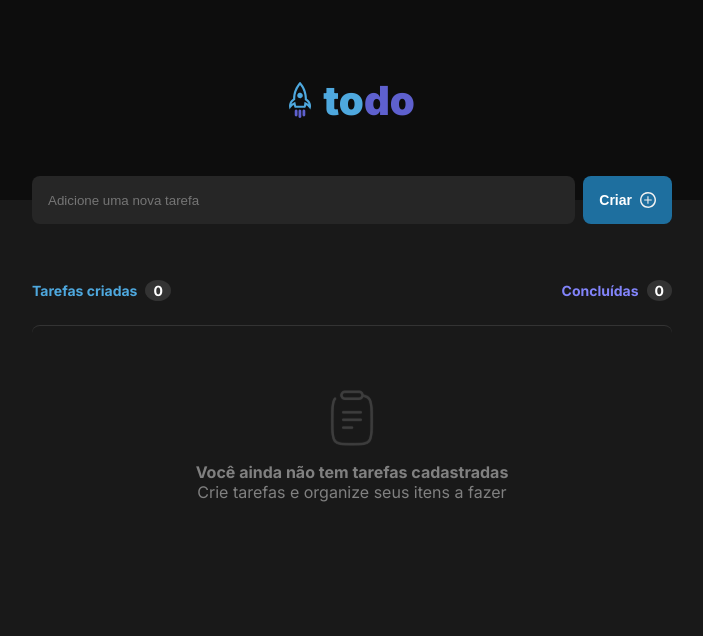
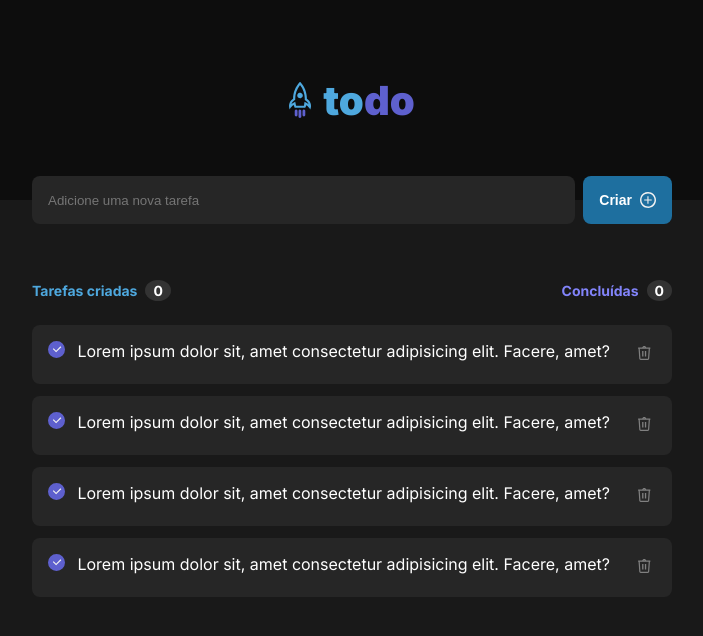
Before and after one commit to MatheusTG/to-do-list, a React (Vite) app: page / in a window 1280 px wide. Shown: the top 636 px of the page, without its empty margins (288-991 px from the left). Built offline with nearby package versions, Linux system fonts and the light colour scheme; the HTML template or start-up script is replaced by a standard one.

Commit message:
Task style

```diff
--- /dev/null
+++ b/src/components/Task.module.css
@@ -0,0 +1,29 @@
+.task {
+  display: grid;
+  grid-template-columns: auto 1fr auto;
+  align-items: start;
+  gap: 0.75rem;
+  background-color: var(--gray-500);
+  border-radius: 0.5rem ;
+  color: var(--gray-100);
+  padding: 1rem;
+}
+
+.checked,
+.trash {
+  background-color: transparent;
+  border: none;
+}
+
+.checkedButton {
+  border-radius: 50%;
+  border: 2px solid var(--blue);
+  width: 1.09rem;
+  height: 1.09rem;
+}
+
+.checkedButton.checked {
+  background: url('../assets/icons/Check.svg') no-repeat center;
+  background-color: var(--purple-dark);
+  border-color: var(--purple-dark);
+}
--- /dev/null
+++ b/src/components/Task.tsx
@@ -0,0 +1,23 @@
+import React from "react";
+import styles from "./Task.module.css";
+import Trash from "../assets/icons/Trash.svg?react";
+
+interface Props {
+  checked: boolean;
+  message: string;
+}
+
+const Task = ({ checked, message }: Props) => {
+  console.log(checked);
+  return (
+    <div className={styles.task}>
+      <button className={`${styles.checkedButton} ${styles.checked}`} />
+      {message}
+      <button className={styles.trash}>
+        <Trash />
+      </button>
+    </div>
+  );
+};
+
+export default Task;
--- a/src/components/Tasks.module.css
+++ b/src/components/Tasks.module.css
@@ -27,14 +27,19 @@
   color: var(--purple);
 }
 
-.tasks main {
+.noTasks {
+  gap: 1rem;
   display: grid;
   justify-items: center;
   justify-content: center;
-  gap: 1rem;
   padding-top: 4rem;
   border-top: 1px solid var(--gray-400);
   border-radius: 0.5rem;
+}
+
+.tasksList {
+  display: grid;
+  gap: 0.75rem;
 }
 
 .tasks main p {
--- a/src/components/Tasks.tsx
+++ b/src/components/Tasks.tsx
@@ -1,6 +1,7 @@
 import React from "react";
 import styles from "./Tasks.module.css";
-import Clipboard from "../assets/icons/Clipboard.svg?react";
+// import Clipboard from "../assets/icons/Clipboard.svg?react";
+import Task from "./Task";
 
 const Tasks = () => {
   return (
@@ -14,10 +15,32 @@ const Tasks = () => {
         </div>
       </header>
       <main>
-        <Clipboard />
-        <div>
-          <p className={styles.tasksMsg01}>Você ainda não tem tarefas cadastradas</p>
-          <p className={styles.tasksMsg02}>Crie tarefas e organize seus itens a fazer</p>
+        {/* <div className={styles.noTasks}>
+          <div className={styles.clipboard}>
+            <Clipboard />
+          </div>
+          <div>
+            <p className={styles.tasksMsg01}>Você ainda não tem tarefas cadastradas</p>
+            <p className={styles.tasksMsg02}>Crie tarefas e organize seus itens a fazer</p>
+          </div>
+        </div> */}
+        <div className={styles.tasksList}>
+          <Task
+            checked={false}
+            message="Lorem ipsum dolor sit, amet consectetur adipisicing elit. Facere, amet?"
+          />
+          <Task
+            checked={false}
+            message="Lorem ipsum dolor sit, amet consectetur adipisicing elit. Facere, amet?"
+          />
+          <Task
+            checked={true}
+            message="Lorem ipsum dolor sit, amet consectetur adipisicing elit. Facere, amet?"
+          />
+          <Task
+            checked={true}
+            message="Lorem ipsum dolor sit, amet consectetur adipisicing elit. Facere, amet?"
+          />
         </div>
       </main>
     </section>
```
Also changed, not shown: src/assets/icons/Check.svg (added), src/assets/icons/Trash.svg (added).
